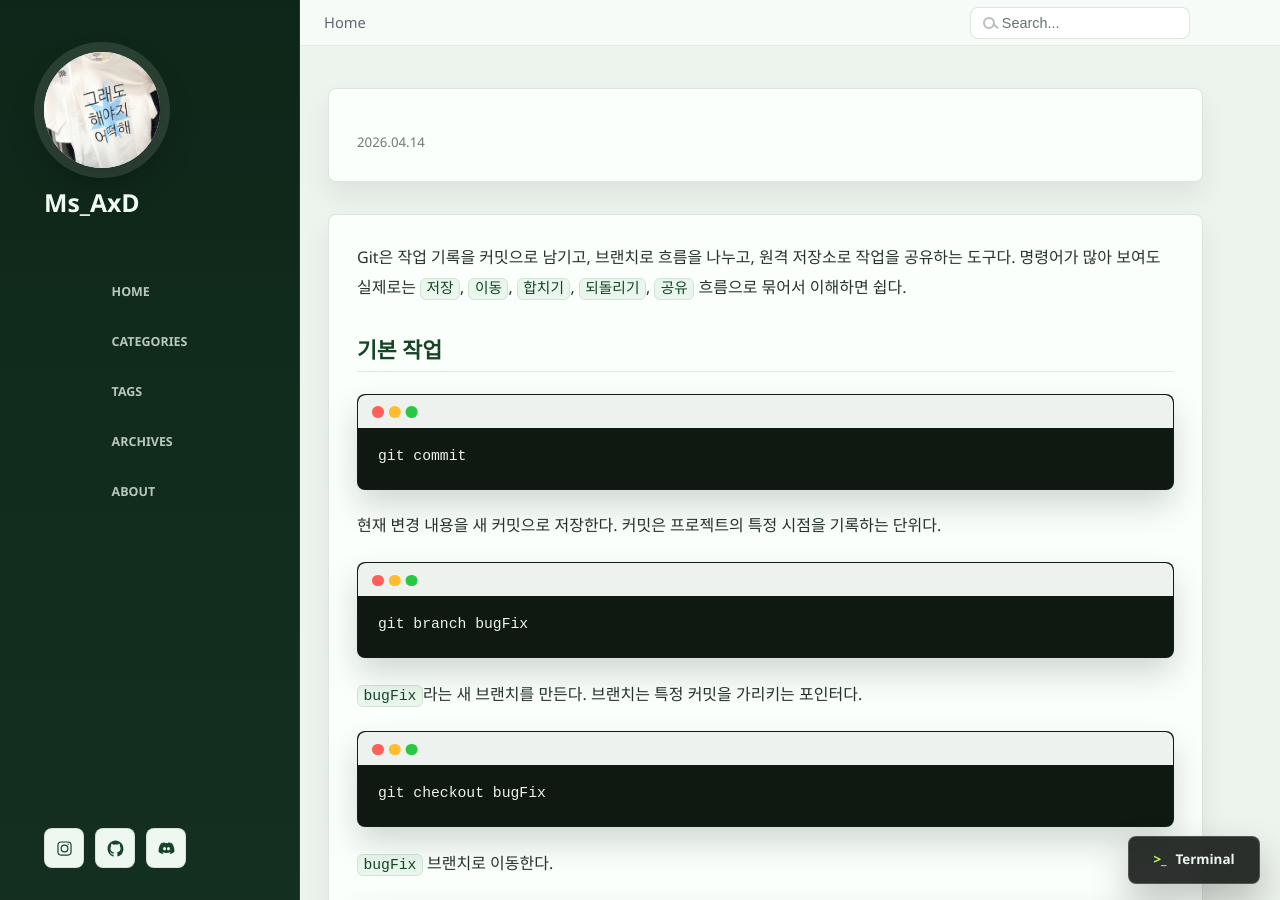
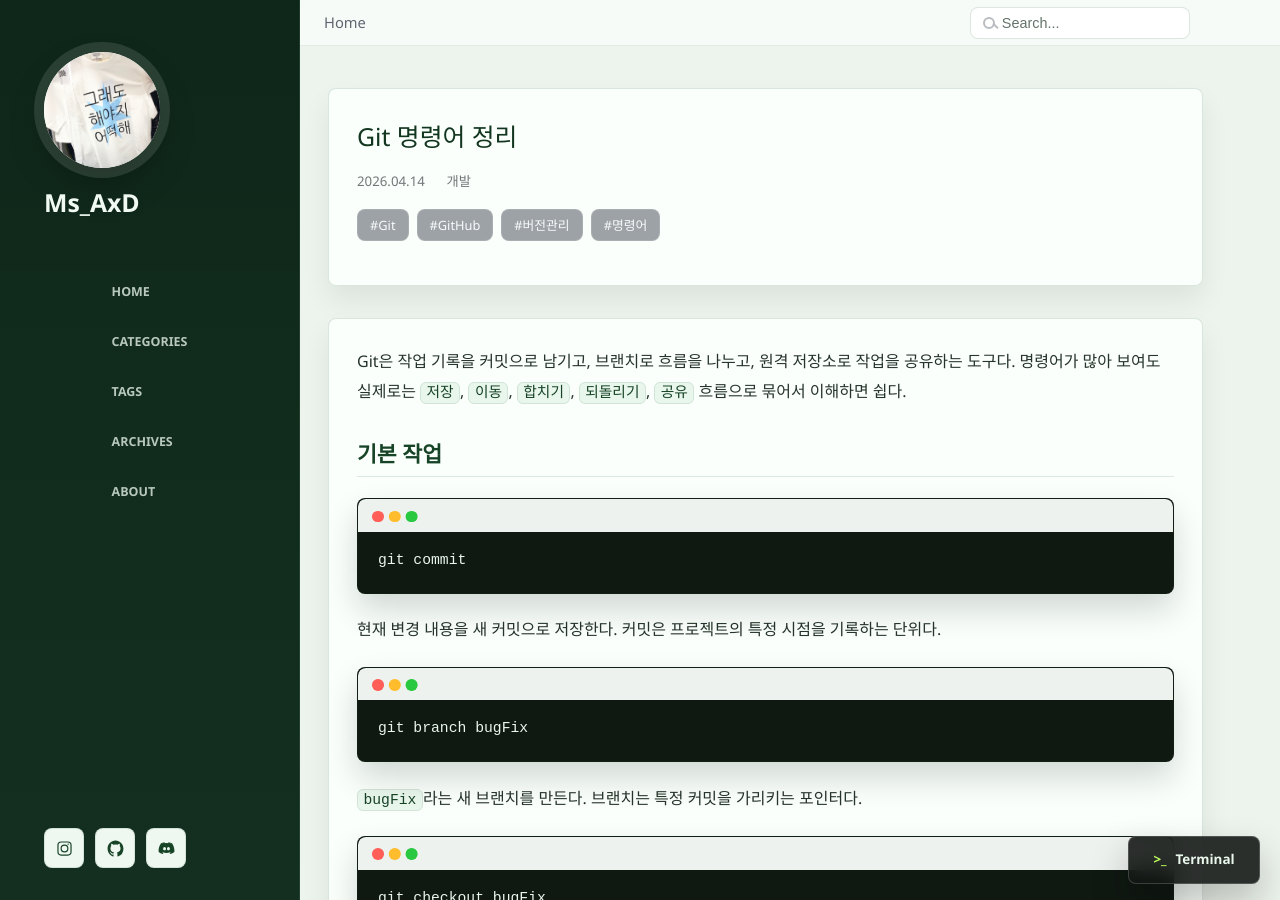
Before and after one commit to ms-axd/ms-axd.github.io, a Jekyll site: the page built from _posts/2026-04-14-git-commands-mission.md, in a window 1280 px wide and 900 px high. Built offline with Jekyll 4.4.1, drawn with Linux system fonts in a browser that asks for light colours.

Commit message:
post upload!

```diff
--- a/_posts/2026-04-14-git-commands-mission.md
+++ b/_posts/2026-04-14-git-commands-mission.md
@@ -1,10 +1,10 @@
 ---
 layout: post
-title: Git 명령어 정리
+title: "Git 명령어 정리"
 date: 2026-04-14
-category: 개발
-tags: [Git, GitHub, , 명령어]
-excerpt: LearnGitBranching에서 다루는 주요 Git 명령어를 실제 작업 흐름 중심으로 정리했다.
+category: "개발"
+tags: ["Git", "GitHub", "버전관리", "명령어"]
+excerpt: "LearnGitBranching에서 다루는 주요 Git 명령어를 실제 작업 흐름 중심으로 정리했다."
 ---
 
 Git은 작업 기록을 커밋으로 남기고, 브랜치로 흐름을 나누고, 원격 저장소로 작업을 공유하는 도구다. 명령어가 많아 보여도 실제로는 `저장`, `이동`, `합치기`, `되돌리기`, `공유` 흐름으로 묶어서 이해하면 쉽다.
```
